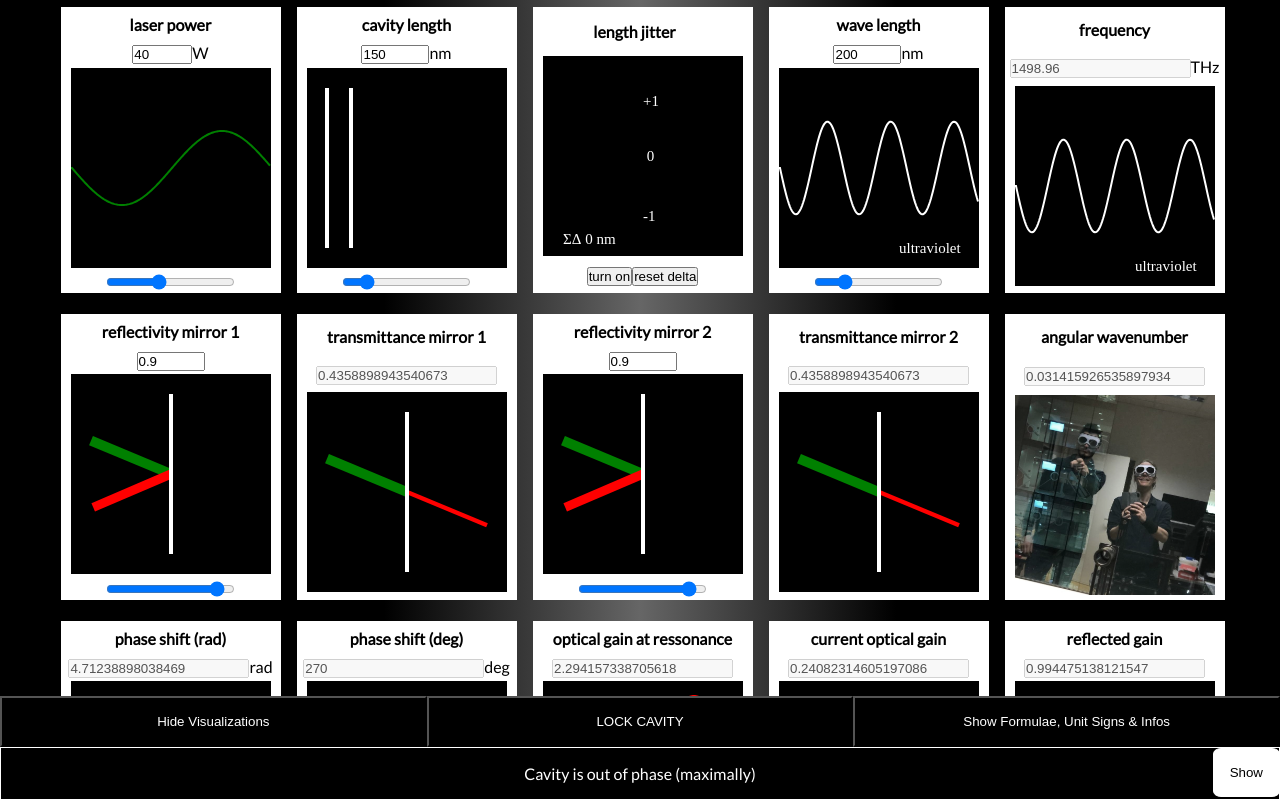
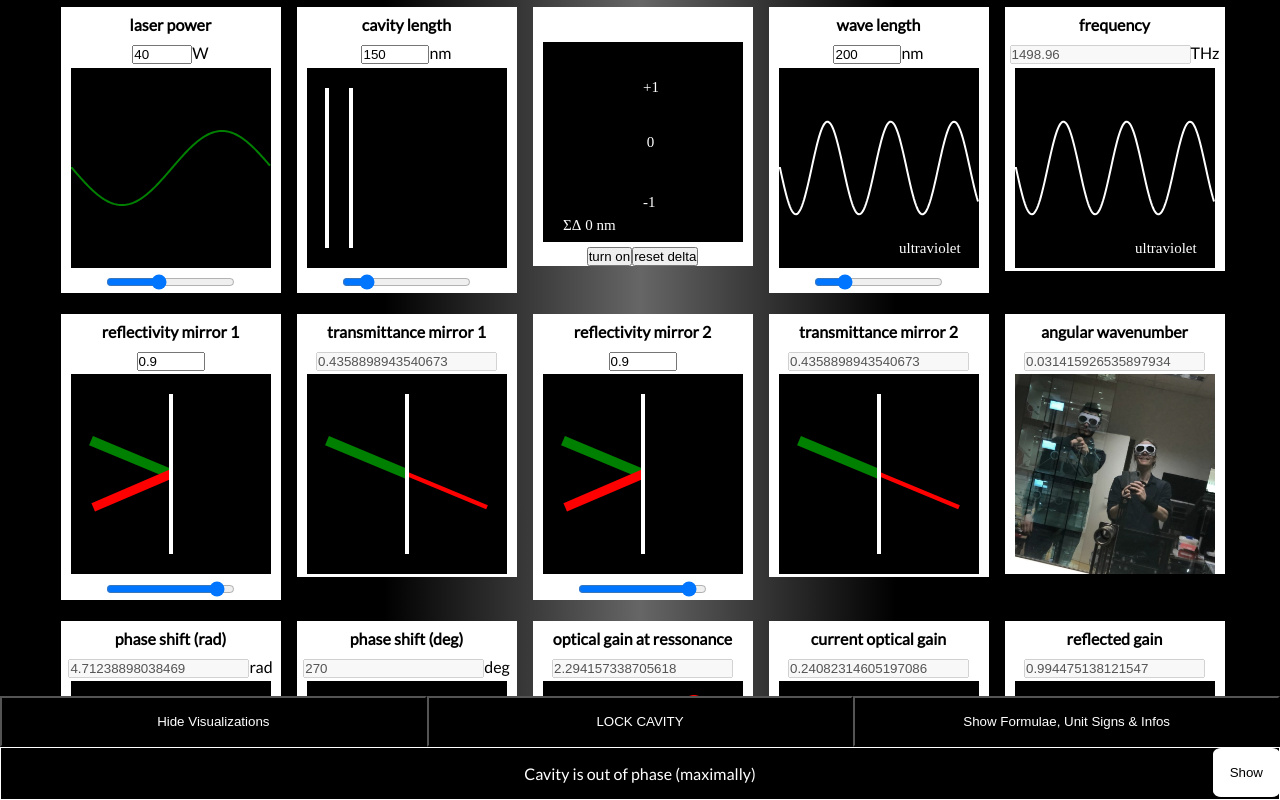
Before and after one commit to bmedicke/optical-cavity, a React (Create React App) app in the folder simulator/: page / in a window 1280 px wide. Built offline with nearby package versions, Linux system fonts and the light colour scheme; what better-react-mathjax would draw is missing.

Commit message:
use sass module for app

```diff
--- a/simulator/src/App.css
+++ /dev/null
@@ -1,18 +0,0 @@
-.App {
-  height: 100vh;
-  background: black;
-  max-height: 100%;
-  overflow-y: hidden;
-  display: flex;
-  flex-flow: column nowrap;
-  justify-content: flex-end;
-  position: relative;
-}
-
-label {
-  color: black !important;
-}
-
-.locked {
-  color: red;
-}
--- a/simulator/src/App.js
+++ b/simulator/src/App.js
@@ -1,8 +1,8 @@
-import './App.css'
 import * as math from 'mathjs'
 import Box from './Box.js'
 import InfoOverlay from './InfoOverlay.js'
 import JitterBox from './JitterBox.js'
+import styles from './App.module.scss'
 import {
   CavityLength,
   Gain,
@@ -179,28 +179,12 @@ function App() {
   ])
 
   const containerStyle = {
-    height: '100vh',
-    display: 'grid',
-    gridTemplateColumns: 'repeat(auto-fill, 220px)',
-    gap: '16px',
-    overflowX: 'hidden',
-    justifyContent: 'center',
-    padding: '0.3rem',
-    position: 'relative',
     background: `linear-gradient(90deg, black 30%, ${rgb2string(
       wavelengthColor,
       0.4
     )} 50%, black 70%)`,
-    alignContent: 'start',
-    alignItmes: 'start',
   }
 
-  const btnStyle = {
-    background: 'black',
-    padding: '1rem',
-    color: 'white',
-    width: `${100 / 3}%`,
-  }
   const statusStyle = {
     padding: '1rem 0',
     border: `1px solid ${rgb2string(wavelengthColor)}`,
@@ -254,7 +238,7 @@ function App() {
 
   return (
     <MathJaxContext>
-      <div className="App">
+      <div className={`${styles.App}`}>
         {!isOverlayHidden && (
           <InfoOverlay
             rgb={wavelengthColor}
@@ -264,7 +248,10 @@ function App() {
             info={infoObject}
           />
         )}
-        <div style={containerStyle} className="variable-wrapper">
+        <div
+          style={containerStyle}
+          className={`variable-wrapper ${styles.container}`}
+        >
           <Box
             label="laser power"
             rgb={wavelengthColor}
@@ -481,25 +468,28 @@ function App() {
           className="controls"
         >
           <button
-            style={btnStyle}
+            className={styles.btn}
             onClick={() => setShowvisualizations((v) => !v)}
           >
             {showvisualizations ? 'Hide' : 'Show'} Visualizations
           </button>
           <button
-            style={btnStyle}
+            className={styles.btn}
             onClick={() => {
               setCavitylength(wavelength)
             }}
           >
             LOCK CAVITY
           </button>
-          <button style={btnStyle} onClick={() => setShowdetails((v) => !v)}>
+          <button
+            className={styles.btn}
+            onClick={() => setShowdetails((v) => !v)}
+          >
             {showdetails ? 'Hide' : 'Show'} Formulae, Unit Signs & Infos
           </button>
         </div>
 
-        <div style={statusStyle} className={`${isLocked && 'locked'}`}>
+        <div style={statusStyle}>
           Cavity {isLocked ? 'is locked' : 'is out of phase'}
           {isMaximallyOutOfPhase && ' (maximally)'}
         </div>
--- /dev/null
+++ b/simulator/src/App.module.scss
@@ -0,0 +1,30 @@
+.App {
+  height: 100vh;
+  background: black;
+  max-height: 100%;
+  overflow-y: hidden;
+  display: flex;
+  flex-flow: column nowrap;
+  justify-content: flex-end;
+  position: relative;
+}
+
+.container {
+  height: 100vh;
+  display: grid;
+  grid-template-columns: repeat(auto-fill, 220px);
+  gap: 16px;
+  overflow-x: hidden;
+  justify-content: center;
+  padding: 0.3rem;
+  position: relative;
+  align-content: start;
+  align-items: start;
+}
+
+.btn {
+  background: black;
+  padding: 1rem;
+  color: white;
+  width: calc(100% / 3);
+}
```
